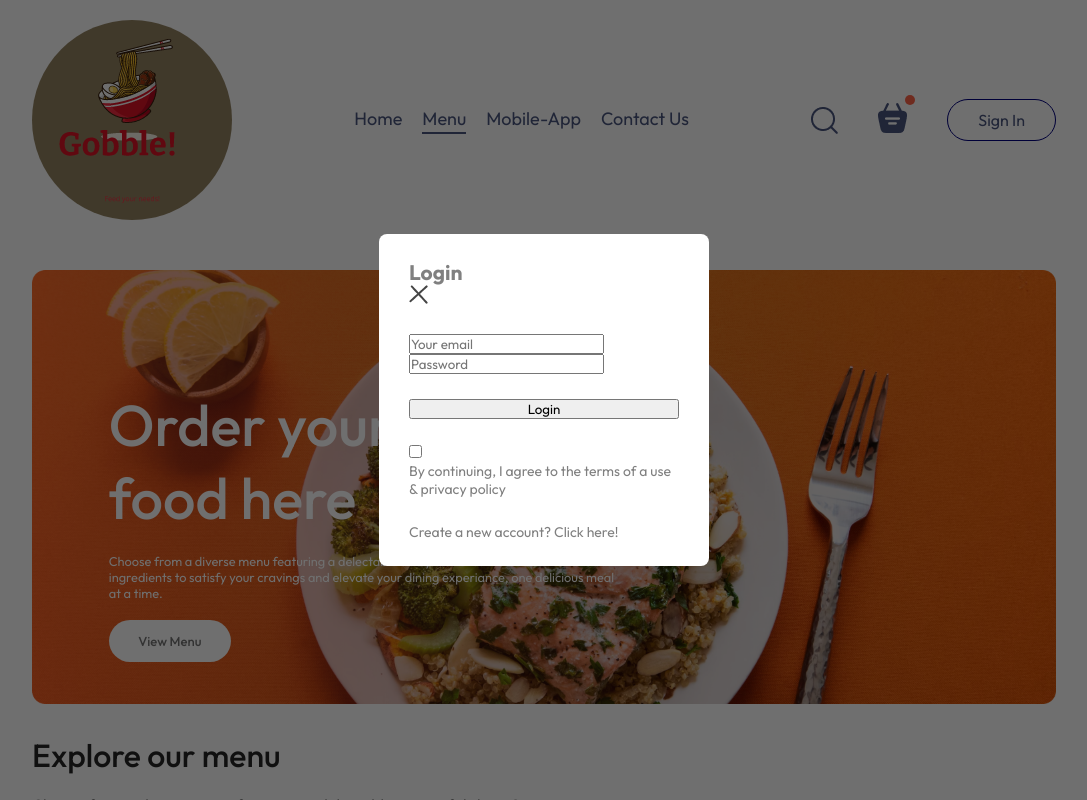
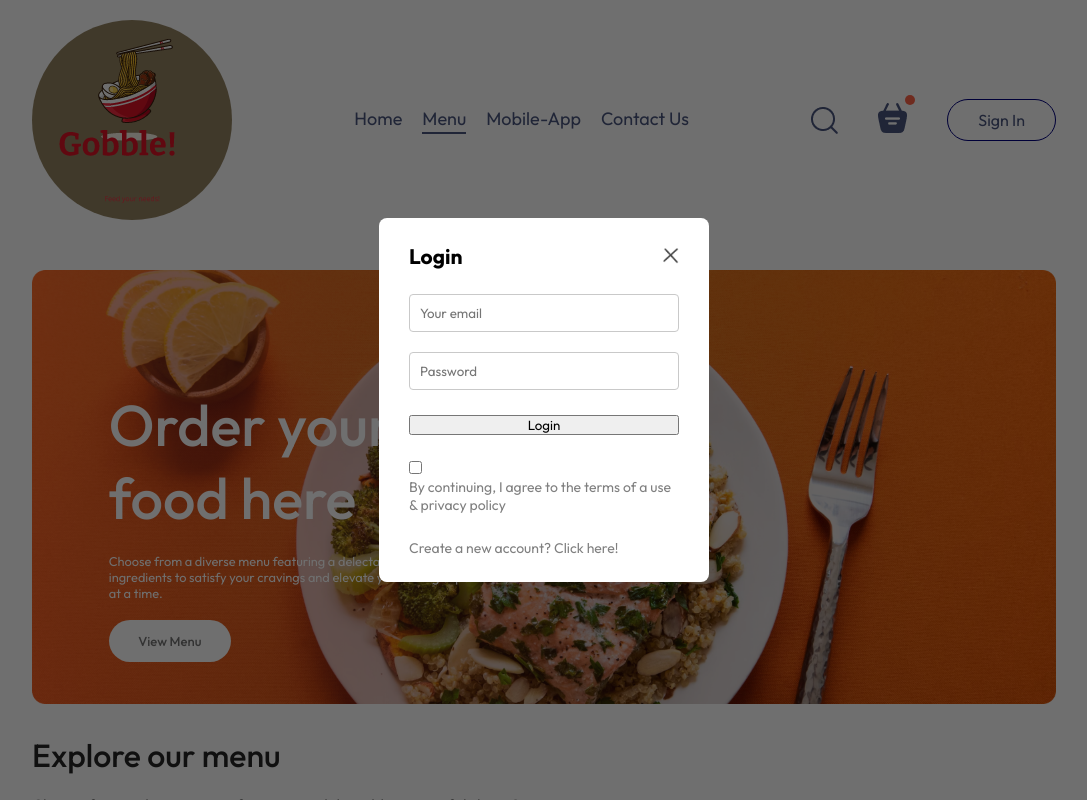
Before and after one commit to Chaunceydarby35/Food-Del-App, a React (Vite) app: page / in a window 1280 px wide. Both pictures are taken after a click on the button "Sign In". Shown: the top 800 px of the page, without its empty margins (96-1183 px from the left). Built offline with nearby package versions, Linux system fonts and the light colour scheme.

Commit message:
updated-login-css

```diff
--- a/src/components/LoginPopup/LoginPopup.css
+++ b/src/components/LoginPopup/LoginPopup.css
@@ -20,3 +20,27 @@
     font-size: 14px;
     animation: fadeIn 0.5s;
 }
+.login-popup-title{
+    display: flex;
+    justify-content: space-between;
+    align-items: center;
+    color: black;
+}
+
+.login-popup-title img{
+    width: 16px;
+    cursor: pointer;
+}
+
+.login-popup-inputs{
+    display: flex;
+    flex-direction: column;
+    gap: 20px;
+}
+
+.login-popup-inputs input{
+    outline: none;
+    border: 1px solid #c9c9c9;
+    padding: 10px;
+    border-radius: 4px;
+}
```
